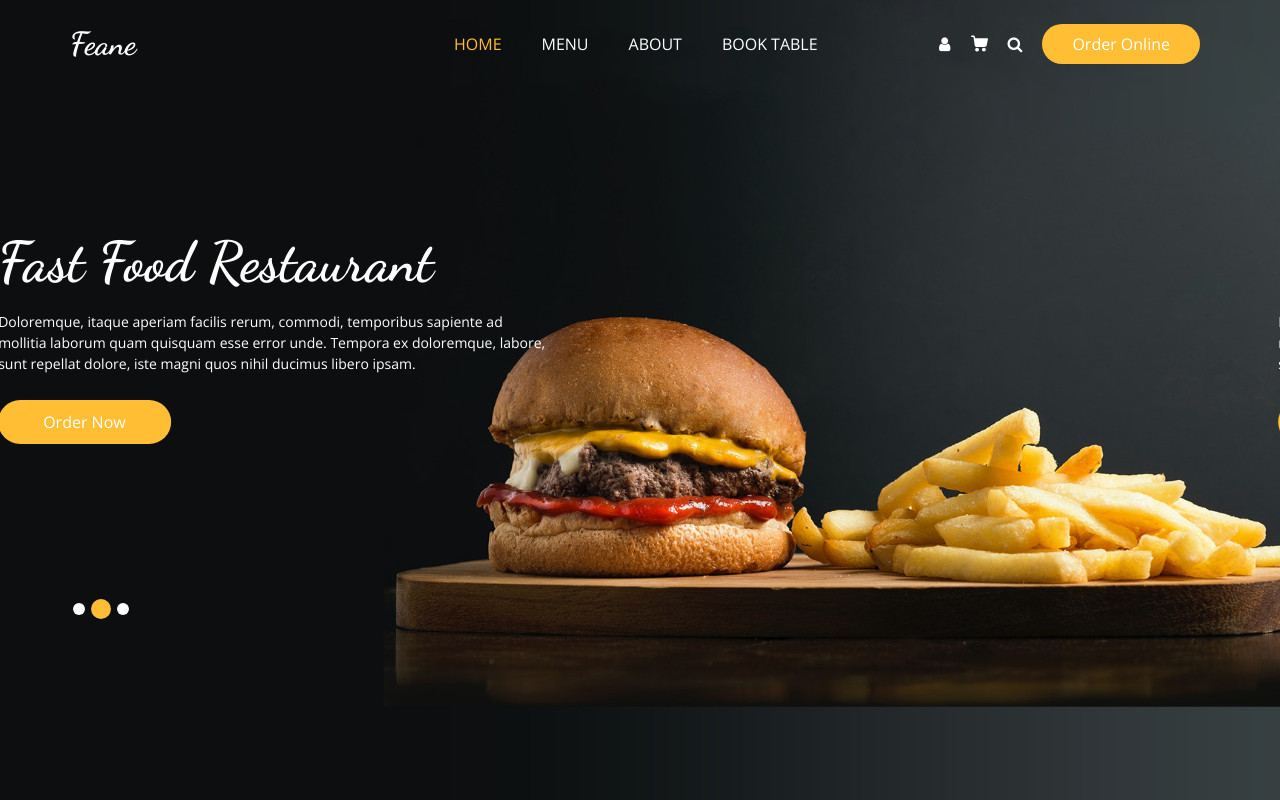
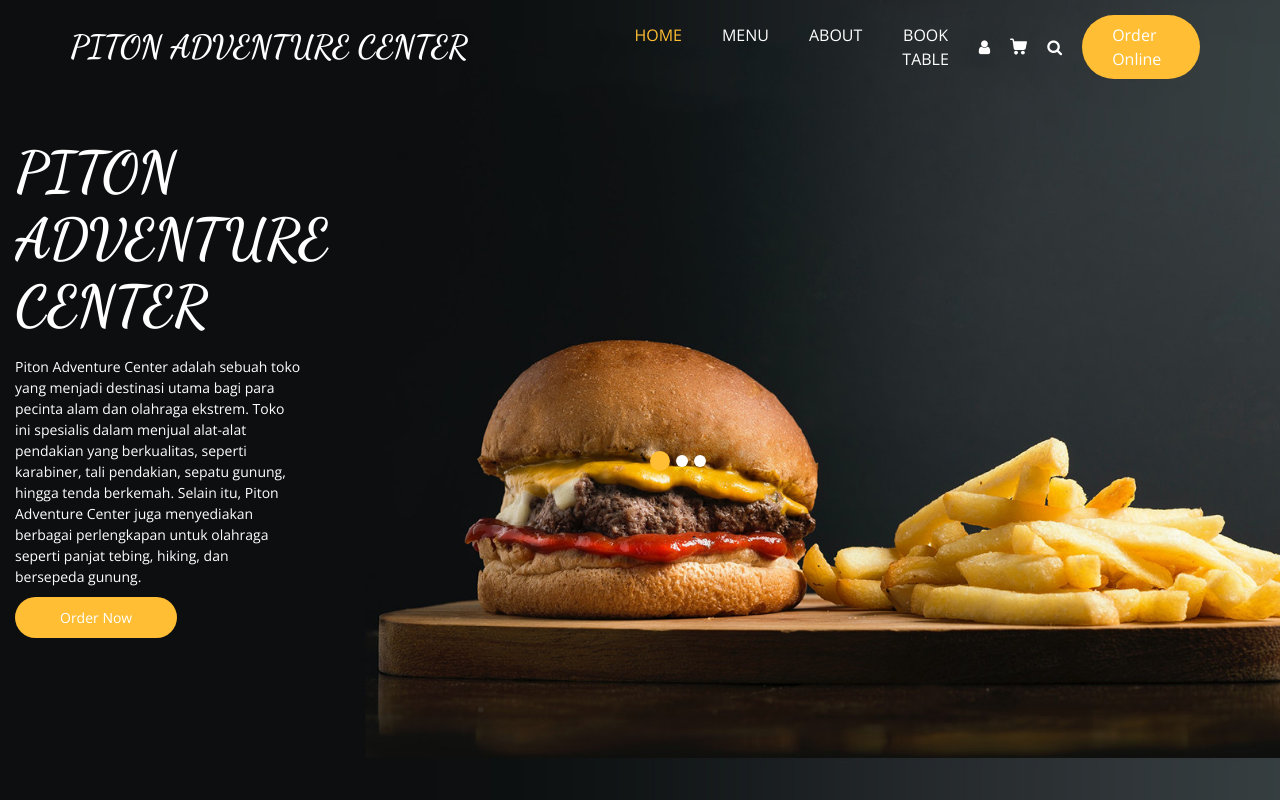
Before and after one commit to alvinaura/web, a plain HTML site: page index.html in a window 1280 px wide. Shown: the top 800 px of the page. Drawn offline with nearby package versions, Linux system fonts and the light colour scheme; some packages are replaced by stand-ins of ours.

Commit message:
Update index.html

```diff
--- a/index.html
+++ b/index.html
@@ -13,7 +13,7 @@
   <meta name="author" content="" />
   <link rel="shortcut icon" href="images/favicon.png" type="">
 
-  <title> JUNK FOOD </title>
+  <title> PITON ADVENTURE CENTER </title>
 
   <!-- bootstrap core css -->
   <link rel="stylesheet" type="text/css" href="css/bootstrap.css" />
@@ -44,7 +44,7 @@
         <nav class="navbar navbar-expand-lg custom_nav-container ">
           <a class="navbar-brand" href="index.html">
             <span>
-              Feane
+              PITON ADVENTURE CENTER
             </span>
           </a>
 
@@ -149,12 +149,10 @@
                 <div class="col-md-7 col-lg-6 ">
                   <div class="detail-box">
                     <h1>
-                      Fast Food Restaurant
+                      PITON ADVENTURE CENTER
                     </h1>
                     <p>
-                      Doloremque, itaque aperiam facilis rerum, commodi, temporibus sapiente ad mollitia laborum quam quisquam esse error unde. Tempora ex doloremque, labore, sunt repellat dolore, iste magni quos nihil ducimus libero ipsam.
-                    </p>
-                    <div class="btn-box">
+                      Piton Adventure Center adalah sebuah toko yang menjadi destinasi utama bagi para pecinta alam dan olahraga ekstrem. Toko ini spesialis dalam menjual alat-alat pendakian yang berkualitas, seperti karabiner, tali pendakian, sepatu gunung, hingga tenda berkemah. Selain itu, Piton Adventure Center juga menyediakan berbagai perlengkapan untuk olahraga seperti panjat tebing, hiking, dan bersepeda gunung.
                       <a href="" class="btn1">
                         Order Now
                       </a>
@@ -170,10 +168,10 @@
                 <div class="col-md-7 col-lg-6 ">
                   <div class="detail-box">
                     <h1>
-                      Fast Food Restaurant
+                      Addres
                     </h1>
                     <p>
-                      Doloremque, itaque aperiam facilis rerum, commodi, temporibus sapiente ad mollitia laborum quam quisquam esse error unde. Tempora ex doloremque, labore, sunt repellat dolore, iste magni quos nihil ducimus libero ipsam.
+                    Piton Adventure center berlokasi di Jl. Dr. Sutomo No.1, Ronggomulyo, Kec. Tuban, Kabupaten Tuban, Jawa Timur 62313, Indonesia.
                     </p>
                     <div class="btn-box">
                       <a href="" class="btn1">
@@ -191,10 +189,10 @@
                 <div class="col-md-7 col-lg-6 ">
                   <div class="detail-box">
                     <h1>
-                      Fast Food Restaurant
+                      Rental Piton Camp
                     </h1>
                     <p>
-                      Doloremque, itaque aperiam facilis rerum, commodi, temporibus sapiente ad mollitia laborum quam quisquam esse error unde. Tempora ex doloremque, labore, sunt repellat dolore, iste magni quos nihil ducimus libero ipsam.
+                     Toko ini juga memiliki layanan persewaan alat yang dapat memudahkan para pelanggan yang hanya membutuhkan perlengkapan pendakian untuk jangka waktu tertentu. Dengan fokus yang tinggi pada kepuasan pelanggan, Piton Adventure Center selalu menjamin bahwa produk yang mereka jual berkualitas tinggi dan dapat diandalkan di bawah kondisi yang keras.
                     </p>
                     <div class="btn-box">
                       <a href="" class="btn1">
```
